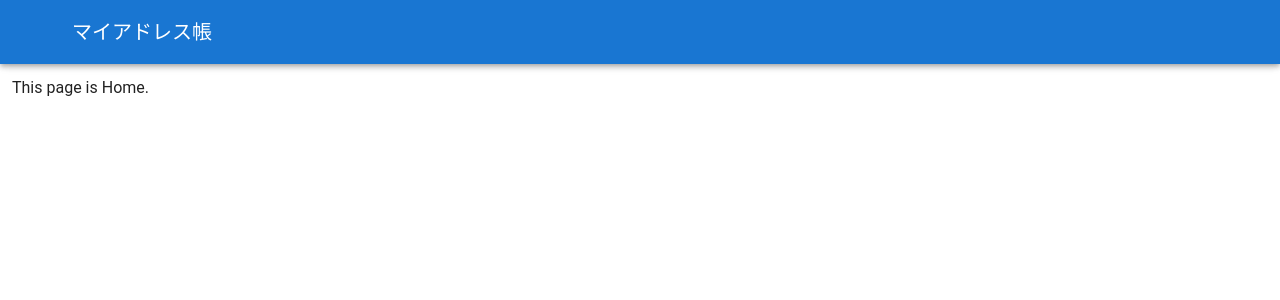
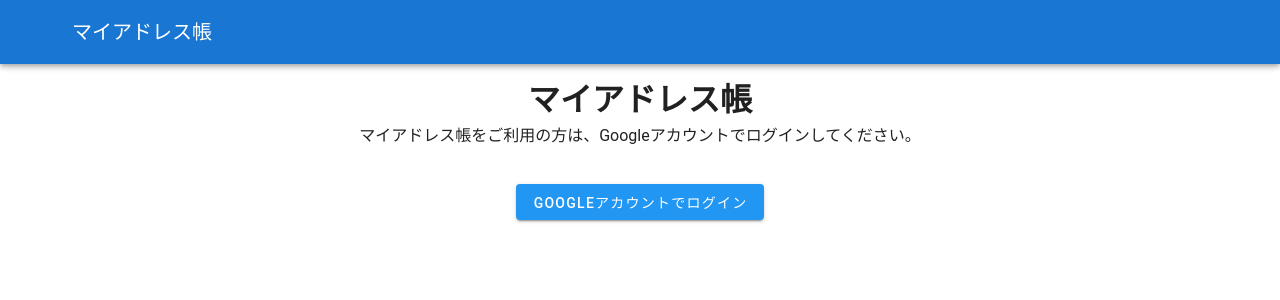
Before and after one commit to kewpie134134/vuejs-firebase-tutorial, a Vue app: page / in a window 1280 px wide. Shown: the top 300 px of the page. Built offline with nearby package versions, Linux system fonts and the light colour scheme; the HTML template or start-up script is replaced by a standard one.

Commit message:
make google authentication

```diff
--- a/src/store/index.js
+++ b/src/store/index.js
@@ -1,5 +1,6 @@
 import Vue from "vue";
 import Vuex from "vuex";
+import firebase from "firebase";
 
 Vue.use(Vuex);
 
@@ -18,6 +19,11 @@ export default new Vuex.Store({
     },
   },
   actions: {
+    // googleの認証機能へアクセスするための実装
+    login() {
+      const google_auth_provider = new firebase.auth.GoogleAuthProvider();
+      firebase.auth().signInWithRedirect(google_auth_provider);
+    },
     // actionではcontextが自動的に引数にわたってくる。
     // contextのうち、commit関数だけを受け取る場合は以下のように記述する。
     toggleSideMenu({ commit }) {
--- a/src/views/Home.vue
+++ b/src/views/Home.vue
@@ -1,12 +1,27 @@
 <template>
-  <div class="home">
-    <p>This page is Home.</p>
-  </div>
+  <v-container text-center justify-center>
+    <v-layout row wrap>
+      <v-flex xs12>
+        <h1>マイアドレス帳</h1>
+        <p>
+          マイアドレス帳をご利用の方は、Googleアカウントでログインしてください。
+        </p>
+      </v-flex>
+
+      <v-flex xs12 mt-5>
+        <v-btn color="info" @click="login">Googleアカウントでログイン</v-btn>
+      </v-flex>
+    </v-layout>
+  </v-container>
 </template>
 
 <script>
+import { mapActions } from "vuex";
 // @ is an alias to /src
 export default {
   name: "Home",
+  methods: {
+    ...mapActions(["login"]),
+  },
 };
 </script>
```
